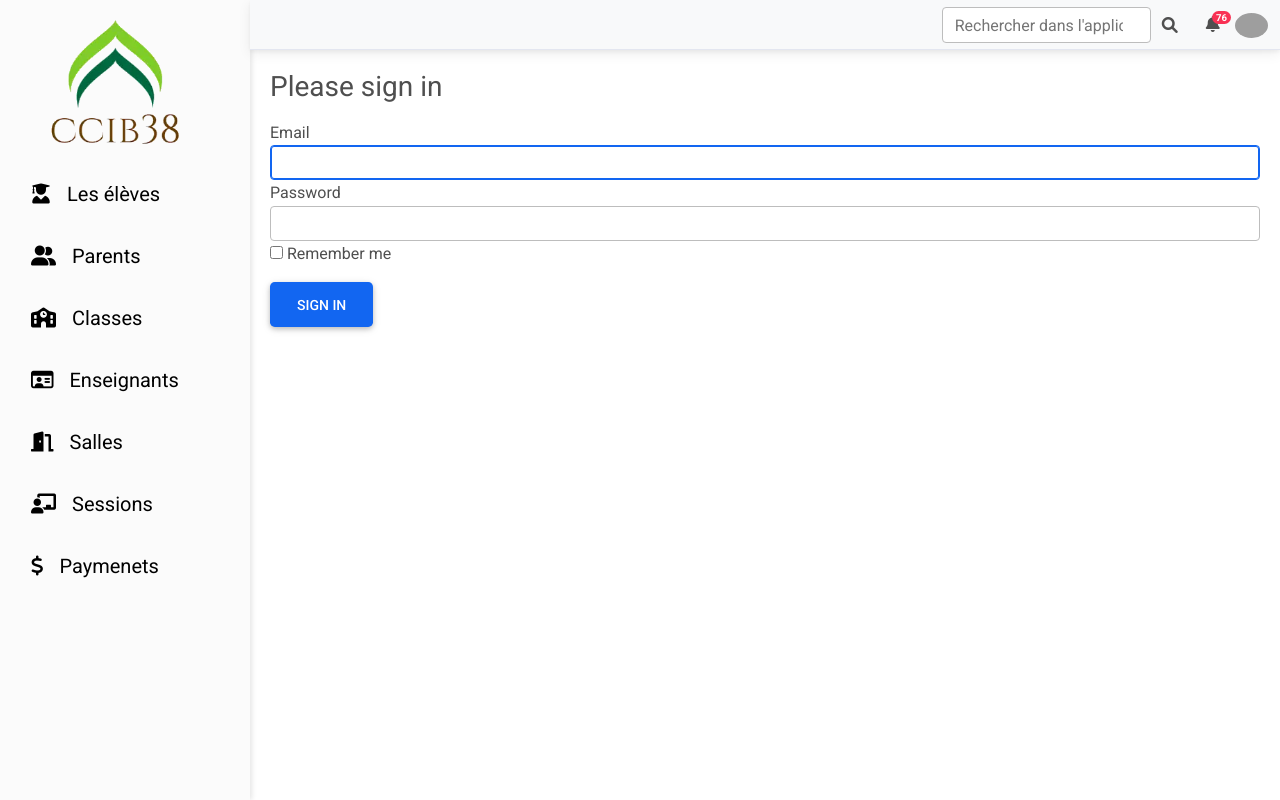
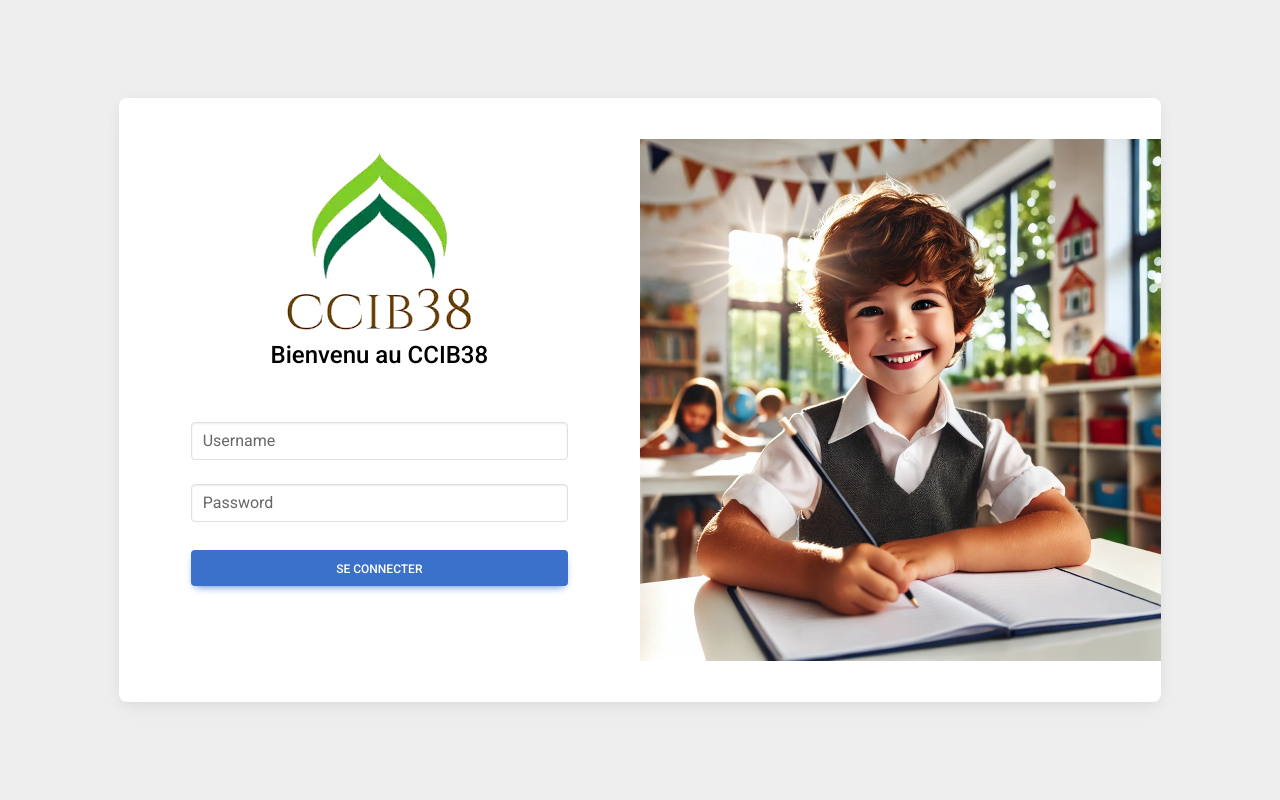
Before and after one commit to IssamLammri/ccib38scholle, a Symfony app: template templates/security/login.html.twig in a window 1280 px wide. Run offline with Twig, Linux system fonts and the light colour scheme; the template is opened without the code that fills it, so the values that code supplies are empty; some libraries are stand-ins or nearby versions; grey boxes are pictures that could not be loaded.

Commit message:
creation de login page

```diff
--- a/src/Controller/ParentEntityController.php
+++ b/src/Controller/ParentEntityController.php
@@ -10,8 +10,10 @@ use Symfony\Bundle\FrameworkBundle\Controller\AbstractController;
 use Symfony\Component\HttpFoundation\Request;
 use Symfony\Component\HttpFoundation\Response;
 use Symfony\Component\Routing\Attribute\Route;
+use Symfony\Component\Security\Http\Attribute\IsGranted;
 
 #[Route('/parent')]
+#[IsGranted('ROLE_USER')]
 class ParentEntityController extends AbstractController
 {
     #[Route('/', name: 'app_parent_entity_index', methods: ['GET'])]
--- a/src/Controller/PaymentController.php
+++ b/src/Controller/PaymentController.php
@@ -12,7 +12,9 @@ use Symfony\Bundle\FrameworkBundle\Controller\AbstractController;
 use Symfony\Component\HttpFoundation\Request;
 use Symfony\Component\HttpFoundation\Response;
 use Symfony\Component\Routing\Annotation\Route;
+use Symfony\Component\Security\Http\Attribute\IsGranted;
 
+#[IsGranted('ROLE_ADMIN')]
 class PaymentController extends AbstractController
 {
     public function __construct(
--- a/src/Controller/RegistrationController.php
+++ b/src/Controller/RegistrationController.php
@@ -15,9 +15,10 @@ use Symfony\Component\HttpFoundation\Response;
 use Symfony\Component\Mime\Address;
 use Symfony\Component\PasswordHasher\Hasher\UserPasswordHasherInterface;
 use Symfony\Component\Routing\Attribute\Route;
+use Symfony\Component\Security\Http\Attribute\IsGranted;
 use Symfony\Contracts\Translation\TranslatorInterface;
 use SymfonyCasts\Bundle\VerifyEmail\Exception\VerifyEmailExceptionInterface;
-
+#[IsGranted('ROLE_ADMIN')]
 class RegistrationController extends AbstractController
 {
     public function __construct(private EmailVerifier $emailVerifier)
--- a/src/Controller/RoomController.php
+++ b/src/Controller/RoomController.php
@@ -10,7 +10,9 @@ use Symfony\Bundle\FrameworkBundle\Controller\AbstractController;
 use Symfony\Component\HttpFoundation\Request;
 use Symfony\Component\HttpFoundation\Response;
 use Symfony\Component\Routing\Attribute\Route;
+use Symfony\Component\Security\Http\Attribute\IsGranted;
 
+#[IsGranted('ROLE_USER')]
 #[Route('/room')]
 class RoomController extends AbstractController
 {
--- a/src/Controller/SecurityController.php
+++ b/src/Controller/SecurityController.php
@@ -12,9 +12,9 @@ class SecurityController extends AbstractController
     #[Route(path: '/login', name: 'app_login')]
     public function login(AuthenticationUtils $authenticationUtils): Response
     {
-        // if ($this->getUser()) {
-        //     return $this->redirectToRoute('target_path');
-        // }
+         if ($this->getUser()) {
+             return $this->redirectToRoute('app_session_index');
+         }
 
         // get the login error if there is one
         $error = $authenticationUtils->getLastAuthenticationError();
--- a/src/Controller/SessionController.php
+++ b/src/Controller/SessionController.php
@@ -15,8 +15,10 @@ use Symfony\Bundle\FrameworkBundle\Controller\AbstractController;
 use Symfony\Component\HttpFoundation\Request;
 use Symfony\Component\HttpFoundation\Response;
 use Symfony\Component\Routing\Attribute\Route;
+use Symfony\Component\Security\Http\Attribute\IsGranted;
 
 #[Route('/session')]
+#[IsGranted('ROLE_USER')]
 class SessionController extends AbstractController
 {
     // create a constructor with the required fields
--- a/src/Security/AppAuthenticator.php
+++ b/src/Security/AppAuthenticator.php
@@ -48,9 +48,7 @@ class AppAuthenticator extends AbstractLoginFormAuthenticator
             return new RedirectResponse($targetPath);
         }
 
-        // For example:
-        // return new RedirectResponse($this->urlGenerator->generate('some_route'));
-        throw new \Exception('TODO: provide a valid redirect inside '.__FILE__);
+         return new RedirectResponse($this->urlGenerator->generate('app_session_index'));
     }
 
     protected function getLoginUrl(Request $request): string
--- a/templates/base.guest.html.twig
+++ b/templates/base.guest.html.twig
@@ -10,17 +10,37 @@
         <!-- Google Fonts -->
         <link href="https://fonts.googleapis.com/css?family=Roboto:300,400,500,700,900&display=swap" rel="stylesheet"/>
         <!-- MDBootstrap CSS -->
-        <link href="https://cdnjs.cloudflare.com/ajax/libs/mdb-ui-kit/3.10.2/mdb.min.css" rel="stylesheet"/>
+        <link href="https://cdnjs.cloudflare.com/ajax/libs/mdb-ui-kit/6.4.0/mdb.min.css" rel="stylesheet">
         <!-- Your custom CSS -->
         <link href="{{ asset('build/app.css') }}" rel="stylesheet">
         {{ encore_entry_link_tags('app') }}
         <style>
+            /* Ajuste la hauteur minimum pour remplir l'écran */
+            .gradient-form {
+                min-height: 100vh;
+                display: flex;
+                align-items: center;
+                justify-content: center;
+            }
+
+            /* Supprime les marges excessives */
+            body {
+                margin: 0;
+                padding: 0;
+            }
+
+            /* Cacher l'image sur les écrans < 768px */
+            @media (max-width: 768px) {
+                .gradient-custom-2 {
+                    display: none;
+                }
+            }
 
         </style>
     {% endblock %}
     {% block javascripts %}
         <!-- MDBootstrap JS -->
-        <script src="https://cdnjs.cloudflare.com/ajax/libs/mdb-ui-kit/3.10.2/mdb.min.js"></script>
+        <script src="https://cdnjs.cloudflare.com/ajax/libs/mdb-ui-kit/6.4.0/mdb.min.js"></script>
         {{ encore_entry_script_tags('app') }}
         {% block importmap %}{{ importmap('app') }}{% endblock %}
     {% endblock %}
--- a/templates/navbar.html.twig
+++ b/templates/navbar.html.twig
@@ -59,9 +59,7 @@
                         class="dropdown-menu dropdown-menu-end"
                         aria-labelledby="navbarDropdownMenuAvatar"
                 >
-                    <li><a class="dropdown-item" href="#">My profile</a></li>
-                    <li><a class="dropdown-item" href="#">Settings</a></li>
-                    <li><a class="dropdown-item" href="#">Logout</a></li>
+                    <li><a class="dropdown-item" href="{{ path('app_logout') }}">Logout</a></li>
                 </ul>
             </div>
         </div>
--- a/templates/security/login.html.twig
+++ b/templates/security/login.html.twig
@@ -1,37 +1,49 @@
-{% extends 'base.html.twig' %}
+{% extends 'base.guest.html.twig' %}
 
 {% block title %}Log in!{% endblock %}
+{% block body %}
+    <section class="h-100 gradient-form" style="background-color: #eee; min-height: 100vh;">
+        <div class="container-fluid py-5 h-100">
+            <div class="row d-flex justify-content-center align-items-center h-100">
+                <div class="col-md-10 col-sm-12">
+                    <div class="card rounded-3 text-black">
+                        <div class="row g-0">
+                            <!-- Partie gauche : Formulaire -->
+                            <div class="col-lg-6 col-md-12">
+                                <div class="card-body p-md-5 mx-md-4">
+                                    <div class="text-center">
+                                        <img src="{{ asset('static/icons/logoccib38.webp') }}"
+                                             style="max-width: 100%; height: auto;" alt="logo">
+                                        <h4 class="mt-1 mb-5 pb-1">Bienvenu au CCIB38</h4>
+                                    </div>
+                                    <form method="post">
+                                        <div class="form-outline mb-4">
+                                            <input type="email" id="inputEmail" value="{{ last_username }}" name="email" class="form-control border" autocomplete="email" required />
+                                            <label class="form-label" for="inputEmail">Username</label>
+                                        </div>
+                                        <div class="form-outline mb-4">
+                                            <input type="password" id="inputPassword" name="password" class="form-control border" autocomplete="current-password" required />
+                                            <label class="form-label" for="inputPassword">Password</label>
+                                        </div>
+                                        <input type="hidden" name="_csrf_token" value="{{ csrf_token('authenticate') }}" />
+                                        <div class="text-center pt-1 mb-5 pb-1">
+                                            <button class="btn btn-primary btn-block fa-lg gradient-custom-2 mb-3" type="submit">Se connecter</button>
+                                        </div>
+                                    </form>
+                                </div>
+                            </div>
+                            <!-- Partie droite : Image -->
+                            <div class="col-lg-6 d-none d-md-flex align-items-center gradient-custom-2">
+                                <div class="text-center w-100">
+                                    <img src="{{ asset('static/images/login_picture.webp') }}"
+                                         style="width: 100%; height: auto;" alt="image">
+                                </div>
+                            </div>
+                        </div>
+                    </div>
+                </div>
+            </div>
+        </div>
+    </section>
 
-{% block body %}
-<form method="post">
-    {% if error %}
-        <div class="alert alert-danger">{{ error.messageKey|trans(error.messageData, 'security') }}</div>
-    {% endif %}
-
-    {% if app.user %}
-        <div class="mb-3">
-            You are logged in as {{ app.user.userIdentifier }}, <a href="{{ path('app_logout') }}">Logout</a>
-        </div>
-    {% endif %}
-
-    <h1 class="h3 mb-3 font-weight-normal">Please sign in</h1>
-    <label for="inputEmail">Email</label>
-    <input type="email" value="{{ last_username }}" name="email" id="inputEmail" class="form-control" autocomplete="email" required autofocus>
-    <label for="inputPassword">Password</label>
-    <input type="password" name="password" id="inputPassword" class="form-control" autocomplete="current-password" required>
-
-    <input type="hidden" name="_csrf_token"
-           value="{{ csrf_token('authenticate') }}"
-    >
-
-    <div class="checkbox mb-3">
-        <label>
-            <input type="checkbox" name="_remember_me"> Remember me
-        </label>
-    </div>
-
-    <button class="btn btn-lg btn-primary" type="submit">
-        Sign in
-    </button>
-</form>
 {% endblock %}
```
Also changed, not shown: src/Controller/HomeController.php (+11 -1 lines), public/static/images/login_picture.webp (added), 1 other file.
